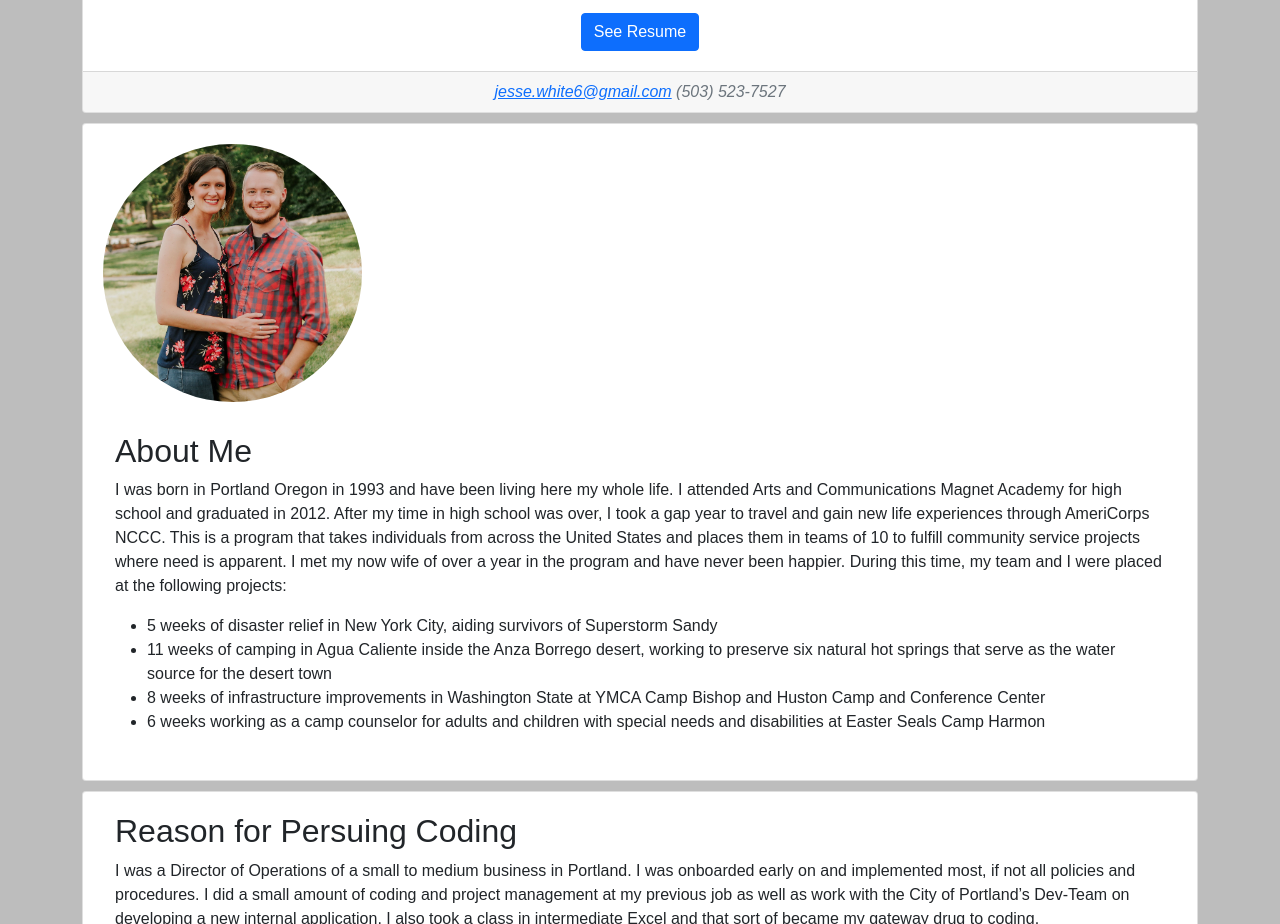
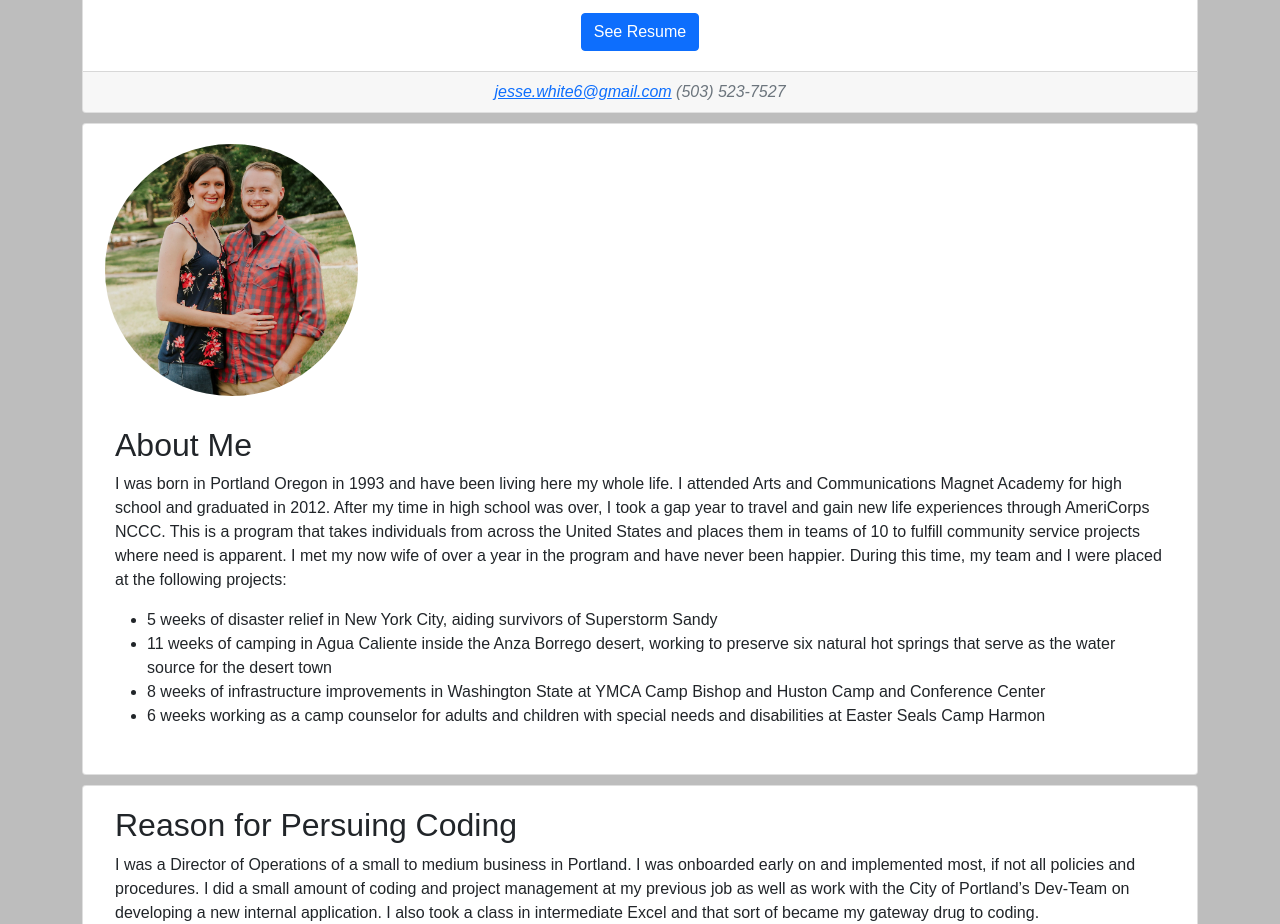
Before and after one commit to JesseDWhite/my-portfolio, a plain HTML site: page index.html in a window 1280 px wide. Shown: the part 972-1896 px from the top of the page. Drawn offline with nearby package versions, Linux system fonts and the light colour scheme.

Commit message:
BUGFIX: issue with photo not having the correct margin when scaled down.

```diff
--- a/css/styles.css
+++ b/css/styles.css
@@ -1,8 +1,6 @@
 #about-me{
   border-radius: 100%;
-  width: 25%;
   margin-top: 10px;
-  margin-left: 10px;
   padding: 10px;
 }
 #headshot{
--- a/index.html
+++ b/index.html
@@ -53,8 +53,10 @@
   </div>
   <div class="container">
     <div class="card">
-      <img src="photos/about-me.jpg" alt="photo of me" class="img-fluid" id="about-me">
       <div class="container">
+        <div class="col-md-3">
+          <img src="photos/about-me.jpg" alt="photo of me" class="img-fluid" id="about-me">
+        </div>
         <div class="card-body">
           <h2>About Me</h2>
           <p>
```
